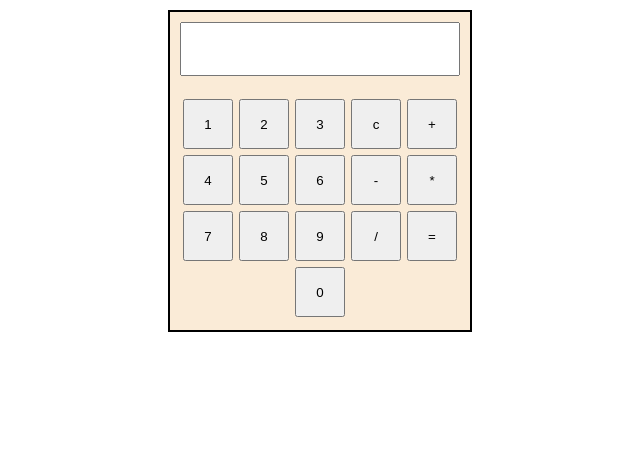
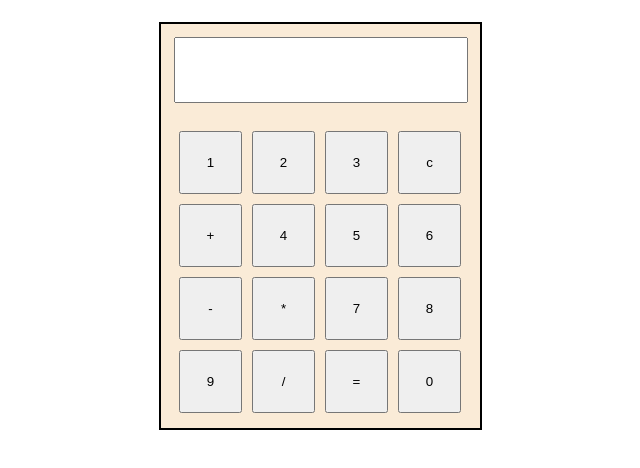
Before and after one commit to JaivPatel07/Basic-Calculator, a plain HTML site: page INDEX.html in a window 1280 px wide. Shown: the whole page, without its empty margins (320-960 px from the left). Drawn offline with Linux system fonts and the light colour scheme.

Commit message:
change in size

```diff
--- a/index.css
+++ b/index.css
@@ -12,21 +12,21 @@
 .border_cal
 {
     border: 2px solid black;
-    margin: 10px;
-    width: 300px;
+    margin: 22px;
+    width: 319px;
     background-color:antiquewhite;
 }
 #input_id
 {
-    margin: 10px;
-    height: 50px;
-    width: 92%;
+    margin: 13px;
+    height: 62px;
+    width: 91%;
 }
 .button
 {
-    height: 50px;
-    width: 50px;
-    margin: 3px;
+    height: 63px;
+    width: 63px;
+    margin: 5px;
 }
 #screen
 {
```
